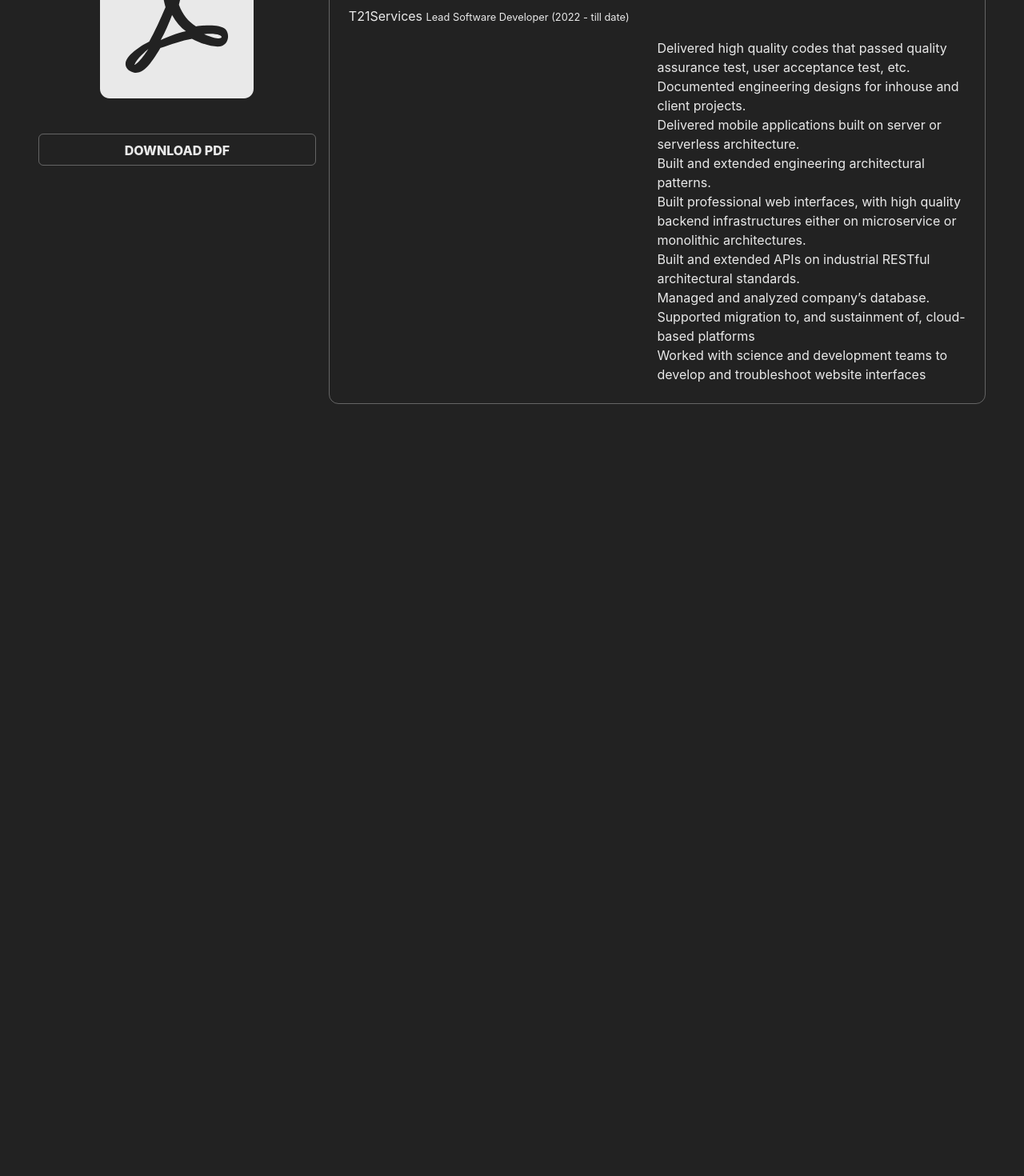
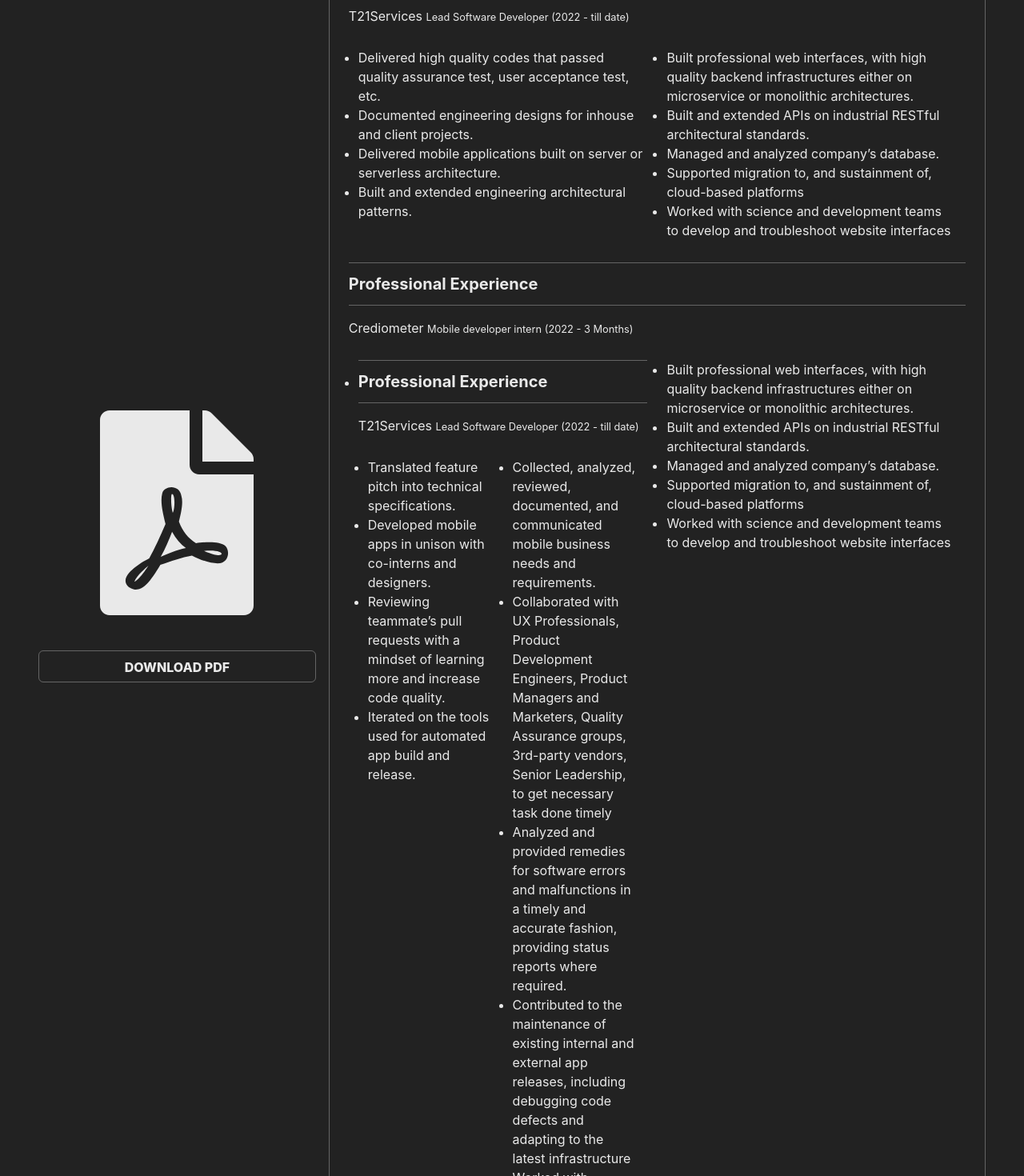
Before and after one commit to Chibueze-Adeyemi-Ajayi/REACT_portfolio, a React (Create React App) app: page / in a window 1280 px wide. Shown: the part 1140-2610 px from the top of the page at 80% size. Before the commit the page ends 1693 px from the top, so only its background shows below. Built offline with nearby package versions, Linux system fonts and the light colour scheme.

Commit message:
My portfolio

```diff
--- a/src/components/resume.js
+++ b/src/components/resume.js
@@ -41,16 +41,58 @@ const Resume = () => {
                     <section className="w-full h-full flex flex-col space-y-4">
                         <h3 className="text-white/90 font-bold text-xl border-y border-white/30 py-3">Professional Experience</h3>
                         <h3 className="text-white/90">T21Services <small>Lead Software Developer (2022 - till date)</small></h3>
-                        <ul className="text-white/90 grid grid-cols-2">
-                            <li></li>Delivered high quality codes that passed quality assurance test, user acceptance test, etc.
-                            <li></li>Documented engineering designs for inhouse and client projects.
-                            <li></li>Delivered mobile applications built on server or serverless architecture.
-                            <li></li>Built and extended engineering architectural patterns.
-                            <li></li>Built professional web interfaces, with high quality backend infrastructures either on microservice or monolithic architectures.
-                            <li></li>Built and extended APIs on industrial RESTful architectural standards.
-                            <li></li>Managed and analyzed company’s database.
-                            <li></li>Supported migration to, and sustainment of, cloud-based platforms
-                            <li></li>Worked with science and development teams to develop and troubleshoot website interfaces
+                        <ul className="text-white/90 grid grid-cols-2 list-disc p-3 gap-6">
+                            <div>
+                                <li>Delivered high quality codes that passed quality assurance test, user acceptance test, etc.</li>
+                                <li>Documented engineering designs for inhouse and client projects.</li>
+                                <li>Delivered mobile applications built on server or serverless architecture.</li>
+                                <li>Built and extended engineering architectural patterns.</li>
+                            </div>
+                            <div>
+                                <li>Built professional web interfaces, with high quality backend infrastructures either on microservice or monolithic architectures.</li>
+                                <li>Built and extended APIs on industrial RESTful architectural standards.</li>
+                                <li>Managed and analyzed company’s database.</li>
+                                <li>Supported migration to, and sustainment of, cloud-based platforms</li>
+                                <li>Worked with science and development teams to develop and troubleshoot website interfaces</li>
+                            </div>
+                        </ul>
+                    </section>
+                    <section className="w-full h-full flex flex-col space-y-4">
+                        <h3 className="text-white/90 font-bold text-xl border-y border-white/30 py-3">Professional Experience</h3>
+                        <h3 className="text-white/90">Crediometer <small>Mobile developer intern (2022 - 3 Months)</small></h3>
+                        <ul className="text-white/90 grid grid-cols-2 list-disc p-3 gap-6">
+                            <div>
+                                <li><section className="w-full h-full flex flex-col space-y-4">
+                        <h3 className="text-white/90 font-bold text-xl border-y border-white/30 py-3">Professional Experience</h3>
+                        <h3 className="text-white/90">T21Services <small>Lead Software Developer (2022 - till date)</small></h3>
+                        <ul className="text-white/90 grid grid-cols-2 list-disc p-3 gap-6">
+                            <div>
+                                <li>Translated feature pitch into technical specifications.</li>
+                                <li>Developed mobile apps in unison with co-interns and designers.</li>
+                                <li>Reviewing teammate’s pull requests with a mindset of learning more and increase code quality.</li>
+                                <li>Iterated on the tools used for automated app build and release.</li>
+                            </div>
+                            <div>
+                                <li>Collected, analyzed, reviewed, documented, and communicated mobile business needs and requirements.</li>
+                                <li>Collaborated with UX Professionals, Product Development Engineers, Product Managers and Marketers, Quality Assurance groups, 3rd-party vendors, Senior Leadership, to get necessary task done timely</li>
+                                <li>Analyzed and provided remedies for software errors and malfunctions in a timely and accurate fashion, providing status reports where required.</li>
+                                <li>Contributed to the maintenance of existing internal and external app releases, including debugging code defects and adapting to the latest infrastructure</li>
+                                <li>Worked with science and development teams to develop and troubleshoot website interfaces</li>
+                            </div>
+                        </ul>
+                    </section>
+                            </li>
+                                <li>Documented engineering designs for inhouse and client projects.</li>
+                                <li>Delivered mobile applications built on server or serverless architecture.</li>
+                                <li>Built and extended engineering architectural patterns.</li>
+                            </div>
+                            <div>
+                                <li>Built professional web interfaces, with high quality backend infrastructures either on microservice or monolithic architectures.</li>
+                                <li>Built and extended APIs on industrial RESTful architectural standards.</li>
+                                <li>Managed and analyzed company’s database.</li>
+                                <li>Supported migration to, and sustainment of, cloud-based platforms</li>
+                                <li>Worked with science and development teams to develop and troubleshoot website interfaces</li>
+                            </div>
                         </ul>
                     </section>
                 </div>
```
